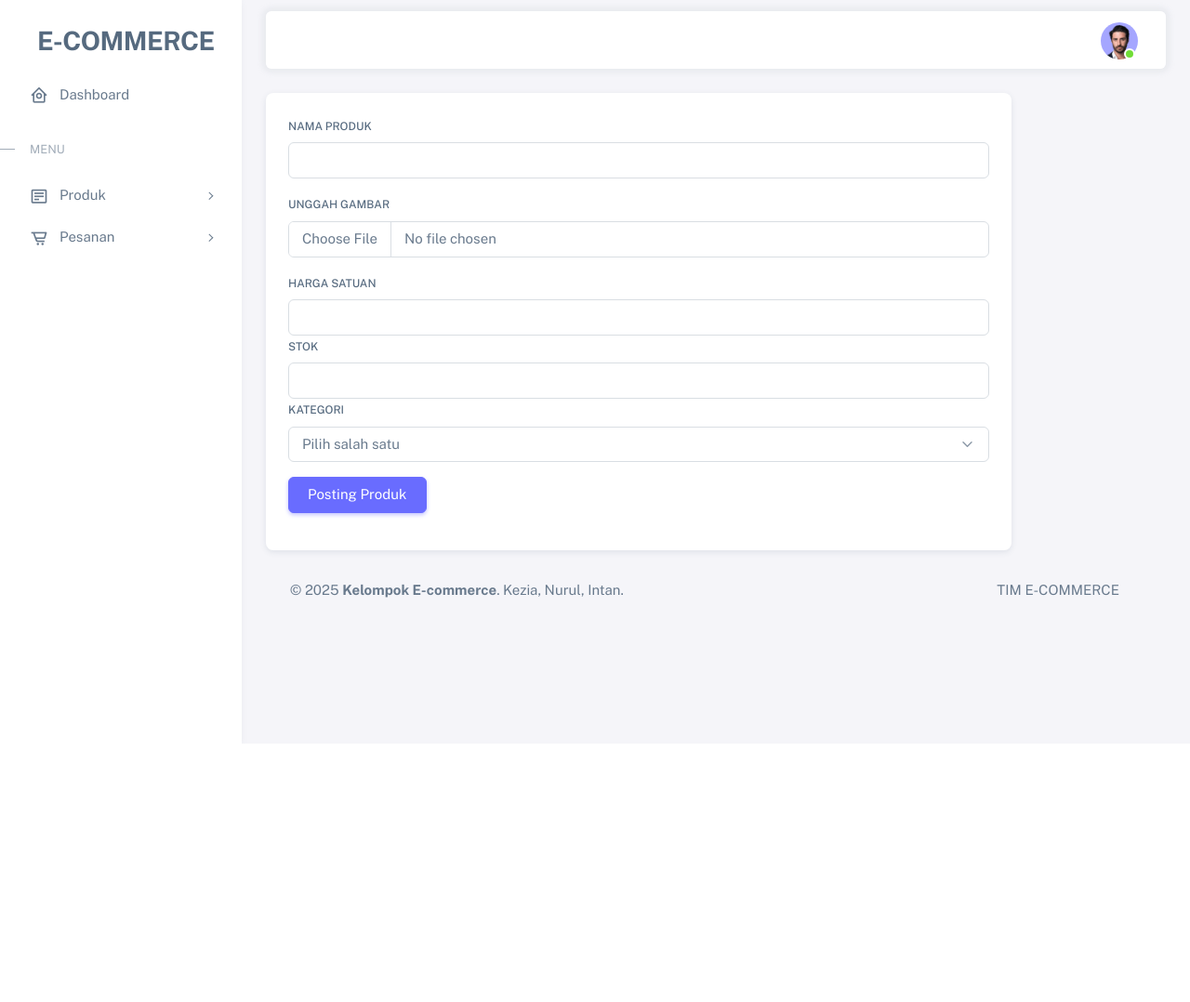
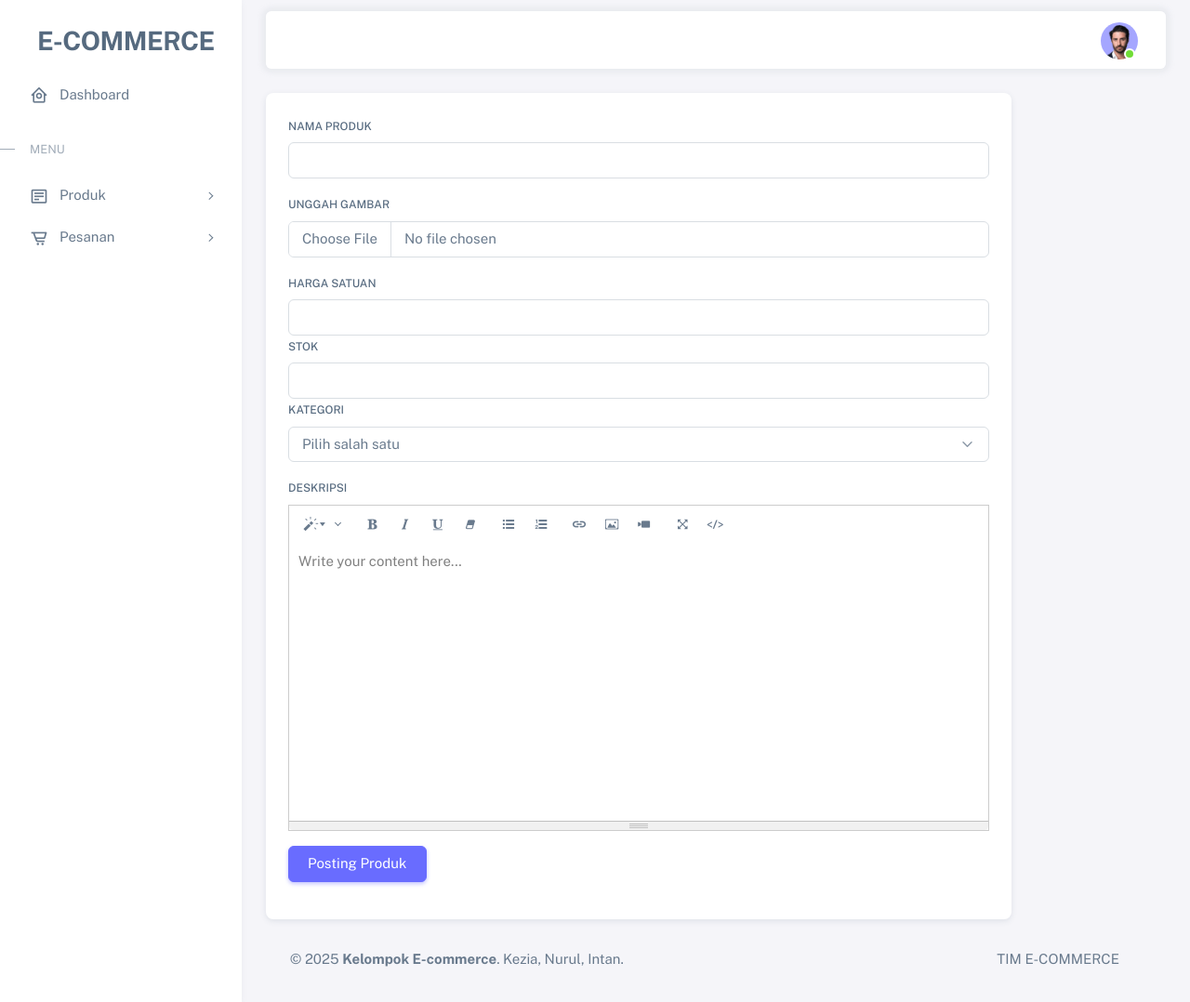
Before and after one commit to TriIntanSyarifah1011/e-commerce-proyek, a PHP site: page /post_produk.php in a window 1280 px wide. Shown: the whole page at 93% size. Before the commit the page ends 800 px from the top, so only its background shows below. Run offline with PHP 8.4, Linux system fonts and the light colour scheme; the visitor is signed in with stand-in values (Sample User, id 1); data that the repository does not hold is empty.

Commit message:
menambahkan form deskripsi produk

```diff
--- a/post_produk.php
+++ b/post_produk.php
@@ -47,6 +47,10 @@ include '.includes/header.php';
 </select>
 </div>
 <!-- Textarea untuk deskripsi Produk -->
+<div class="mb-3">
+    <label for="content" class="form-label">Deskripsi</label>
+    <textarea class="form-control" id="content" name="content" required></textarea>
+</div>
 
 <!-- Tombol submit -->
  <button type="submit" name="simpan" class="btn btn-primary">Posting Produk</button>
```
